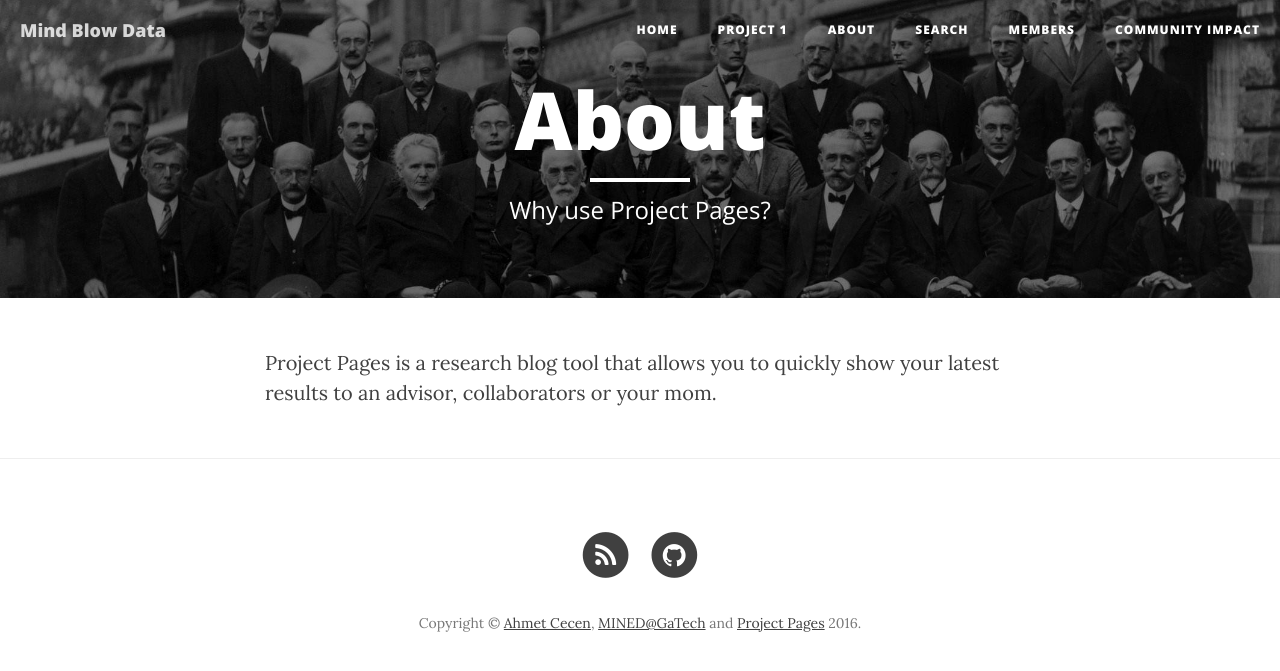
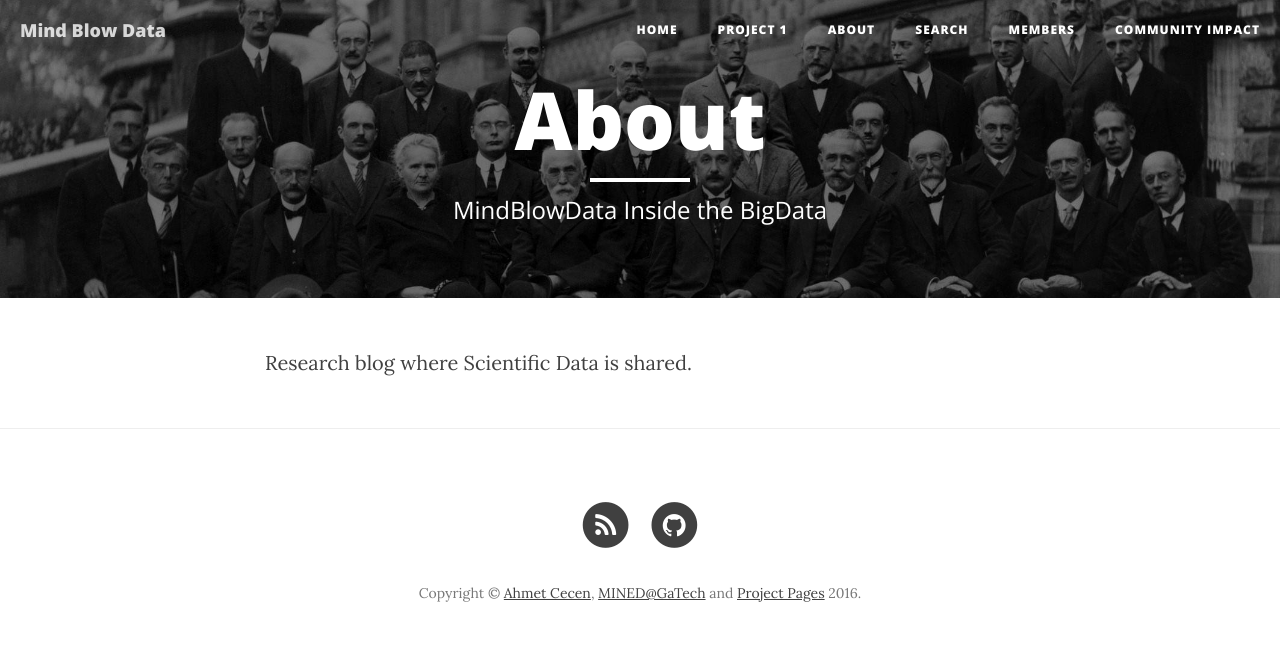
Before and after one commit to gaitanignacio/my_blog_code, a Jekyll site: the page built from about.md, in a window 1280 px wide. Shown: the top 671 px of the page. Built offline with Jekyll 4.4.1, drawn with Linux system fonts in a browser that asks for light colours; nearby versions of some CDN libraries.

Commit message:
Changes made in about page

```diff
--- a/about.md
+++ b/about.md
@@ -1,8 +1,8 @@
 ---
 layout: page
 title: "About"
-description: "Why use Project Pages?"
+description: "MindBlowData Inside the BigData"
 header-img: "img/home-bg.jpg"
 ---
 
-Project Pages is a research blog tool that allows you to quickly show your latest results to an advisor, collaborators or your mom.
+Research blog where Scientific Data is shared.
```
